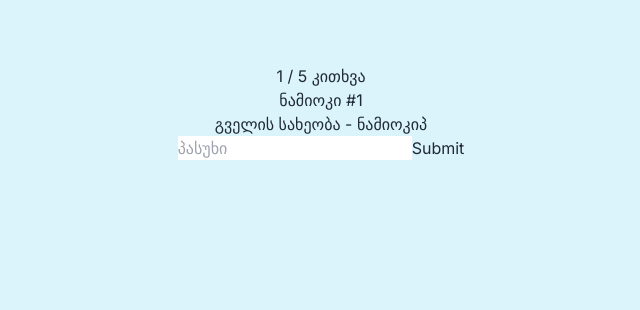
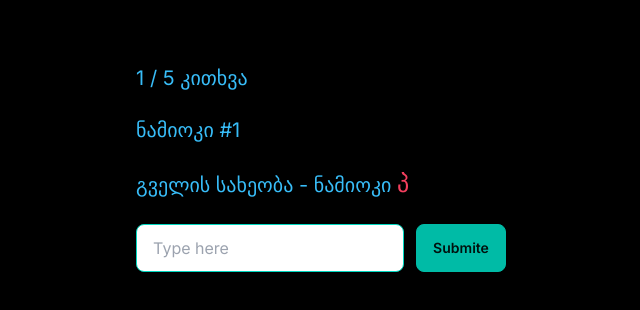
Before and after one commit to lukagugushvili/next-app, a Next.js app: page /game in a window 1280 px wide. Shown: the top 310 px of the page, without its empty margins (319-959 px from the left). Built offline with nearby package versions, Linux system fonts and the light colour scheme.

Commit message:
styled game page

```diff
--- a/app/game/page.tsx
+++ b/app/game/page.tsx
@@ -41,31 +41,47 @@ const GamePage = () => {
       {endGame ? (
         <>
           <h1>
-            {trueAnswers} / {questions.length}
+            You scored{" "}
+            <span className="text-xl text-pink-400">{trueAnswers}</span> out of{" "}
+            <span className="text-xl text-pink-400">{questions.length}</span>{" "}
+            points
           </h1>
+          <button className="btn btn-active btn-secondary mt-6">
+            Reset Game
+          </button>
         </>
       ) : (
-        <>
-          <h1>
+        <div className="flex flex-col gap-6">
+          <h1 className="text-sky-400 text-xl">
             {currentIndex} / {questions.length} კითხვა
           </h1>
-          <h2>ნამიოკი #{currentIndex}</h2>
-          <h3>
-            {questions[currentIndex - 1].question} - ნამიოკი
-            {questions[currentIndex - 1].answer[0]}
+
+          <h2 className="text-sky-400 text-xl">ნამიოკი #{currentIndex}</h2>
+
+          <h3 className="text-sky-400 text-xl">
+            {questions[currentIndex - 1].question} - ნამიოკი{" "}
+            <span className="text-rose-500 text-2xl">
+              {questions[currentIndex - 1].answer[0]}
+            </span>
           </h3>
 
-          <div>
+          <div className="flex gap-3">
             <input
-              className="bg-white outline-none"
+              className="input input-bordered input-accent w-full max-w-xs"
               type="text"
               value={answers}
-              placeholder="პასუხი"
+              placeholder="Type here"
               onChange={handleChangeInput}
             />
-            <button onClick={handleSaveAnswers}>Submit</button>
+
+            <button
+              className="btn btn-active btn-accent"
+              onClick={handleSaveAnswers}
+            >
+              Submite
+            </button>
           </div>
-        </>
+        </div>
       )}
     </div>
   );
--- a/app/globals.css
+++ b/app/globals.css
@@ -16,5 +16,5 @@
   align-items: center;
   justify-content: flex-start;
   text-align: left;
-  background-color: rgba(219, 244, 251, 1);
+  background-color: black;
 }
```
